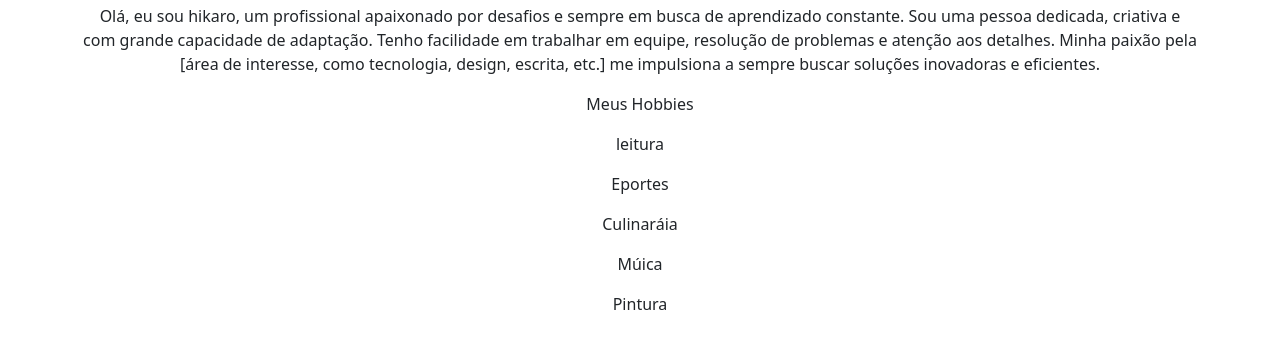
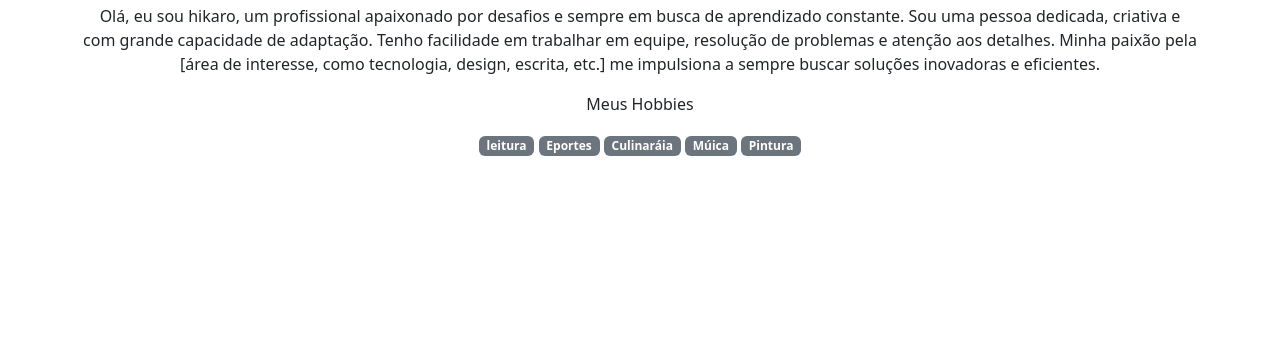
Before and after one commit to hikarolopes/portifolio, a plain HTML site: page index.html in a window 1280 px wide. Shown: the part 226-574 px from the top of the page. Drawn offline with nearby package versions, Linux system fonts and the light colour scheme.

Commit message:
Update index.html

```diff
--- a/index.html
+++ b/index.html
@@ -25,11 +25,11 @@
 
         <p>Meus Hobbies</p>
         <div>
-            <p cla="bage bg-econdary">leitura</p>
-            <p cla="bage bg-econdary">Eportes</p>
-            <p cla="bage bg-econdary">Culinaráia</p>
-            <p cla="bage bg-econdary">Múica</p>
-            <p cla="bage bg-econdary">Pintura</p>
+            <p class="badge bg-secondary">leitura</p>
+            <p class="badge bg-secondary">Eportes</p>
+            <p class="badge bg-secondary">Culinaráia</p>
+            <p class="badge bg-secondary">Múica</p>
+            <p class="badge bg-secondary">Pintura</p>
         </div>
     </header>
 
```
